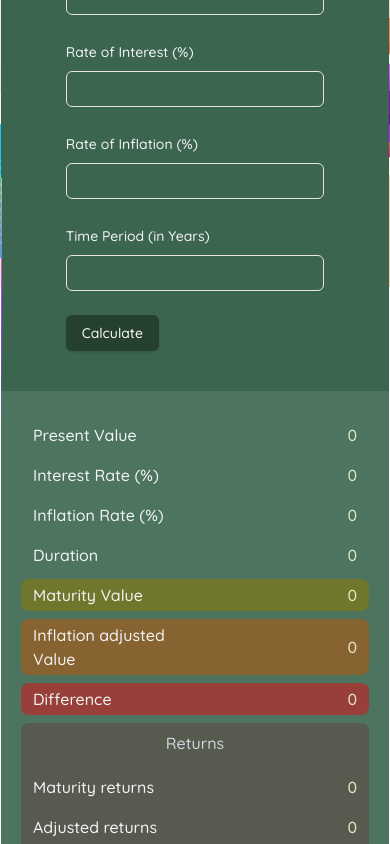
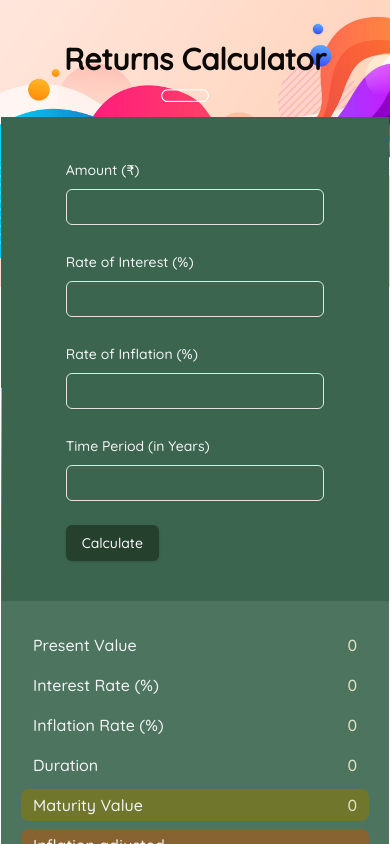
Before and after one commit to SanjeevSaniel/garage-projects, a Next.js app: page / in a window 390 px wide. Shown: the top 844 px of the page. Built offline with nearby package versions, Linux system fonts and the light colour scheme.

Commit message:
Fix Mobile screen view

```diff
--- a/package.json
+++ b/package.json
@@ -1,6 +1,6 @@
 {
   "name": "deposit-calculator",
-  "version": "0.1.2",
+  "version": "0.1.3",
   "private": false,
   "files": [
     "/lib"
--- a/src/app/_components/DepositCalculator.tsx
+++ b/src/app/_components/DepositCalculator.tsx
@@ -228,8 +228,8 @@ const DepositCalculator = () => {
   }
 
   return (
-    <div className='relative flex md:max-w-[70%] h-fit flex-col items-center justify-center overflow-hidden rounded-lg border border-transparent z-20'>
-      <div className='w-full h-full py-10 md:p-4 md:text-slate-700 text-3xl font-semibold text-center'>
+    <div className='relative flex md:max-w-[70%] h-full flex-col items-center justify-center md:overflow-hidden rounded-lg border border-transparent z-20'>
+      <div className='w-full py-10 md:p-4 md:text-slate-700 text-3xl font-semibold text-center'>
         Returns Calculator
       </div>
       <div className='grid grid-cols-1 md:grid-cols-2 bg-[#3b654e]'>
--- a/src/app/page.tsx
+++ b/src/app/page.tsx
@@ -3,16 +3,16 @@ import DepositCalculator from './_components/DepositCalculator';
 
 export default function Home() {
   return (
-    <div className='flex md:flex-col justify-center items-center max-w-[1440px] m-auto h-screen relative'>
+    <div className='flex md:flex-col justify-center items-center md:max-w-[1440px] md:m-auto h-full md:h-screen relative'>
       <DepositCalculator />
 
-      <div className='absolute -left-10 top-0 right-0 bottom-0 overflow-clip'>
+      <div className='absolute -left-10 top-0 right-0 bottom-0 overflow-clip md:visible'>
         <Image
           src={'/11299317_4706201.jpg'}
           alt='Financial Illustrations'
           width={1460}
           height={500}
-          className='absolute left-8'
+          className='absolute left-8 md:visible'
         />
       </div>
     </div>
```
